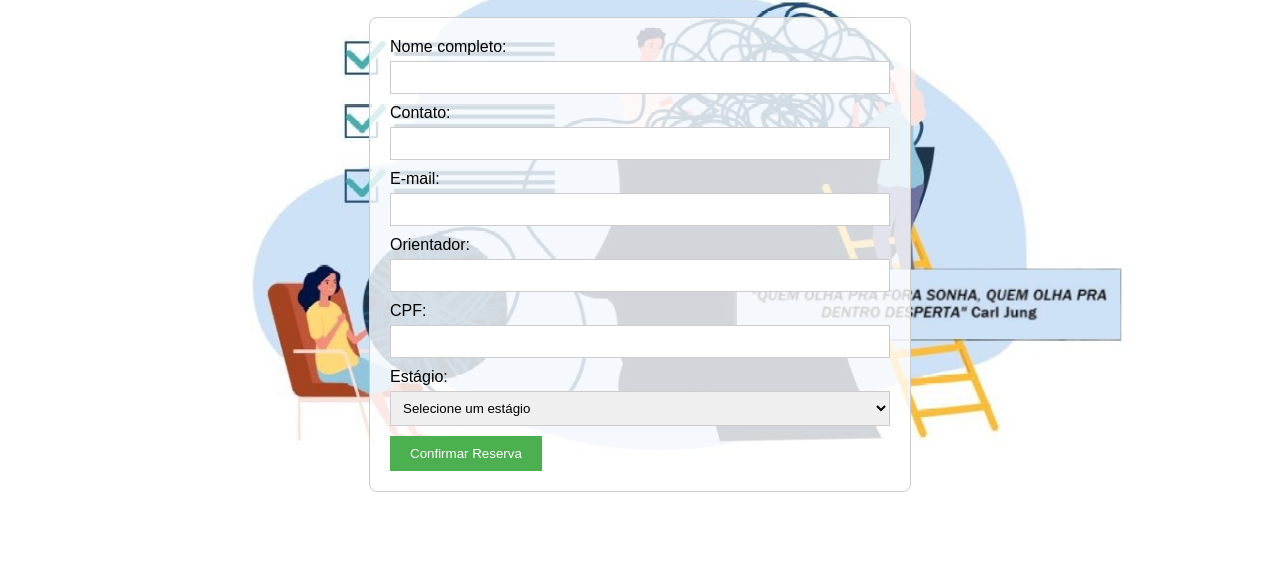
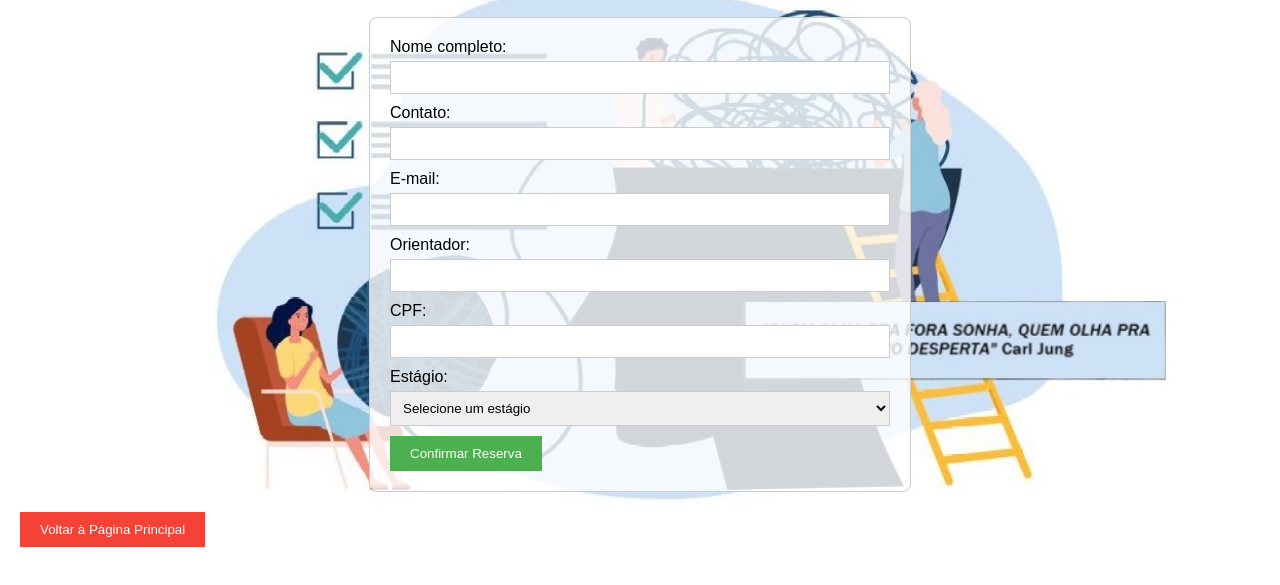
Before and after one commit to Gabrielzitcho/sitespa, a plain HTML site: page tela aluno 7.html in a window 1280 px wide. Shown: the part 83-668 px from the top of the page. Drawn offline with Linux system fonts and the light colour scheme.

Commit message:
Add files via upload

```diff
--- a/tela aluno 7.html
+++ b/tela aluno 7.html
@@ -67,6 +67,21 @@
     .horarios-group select {
       margin-bottom: 10px;
     }
+
+    .exit-btn {
+      background-color: #f44336;
+      color: white;
+      padding: 10px 20px;
+      border: none;
+      cursor: pointer;
+      margin-top: 20px;
+      display: block;
+      text-align: center;
+    }
+
+    .exit-btn:hover {
+      background-color: #d32f2f;
+    }
   </style>
 </head>
 <body>
@@ -107,6 +122,8 @@
     <p><strong>Estágio:</strong> <span id="confirmEstagio"></span></p>
     <div id="confirmHorarios"></div>
   </div>
+
+  <button class="exit-btn" onclick="window.location.href='https://gabrielzitcho.github.io/sitespa/Site%20SPA.html';">Voltar à Página Principal</button>
 
   <script>
     const horarios = {
```
Also changed, not shown: cadastro 2.html (+5 -0 lines).
